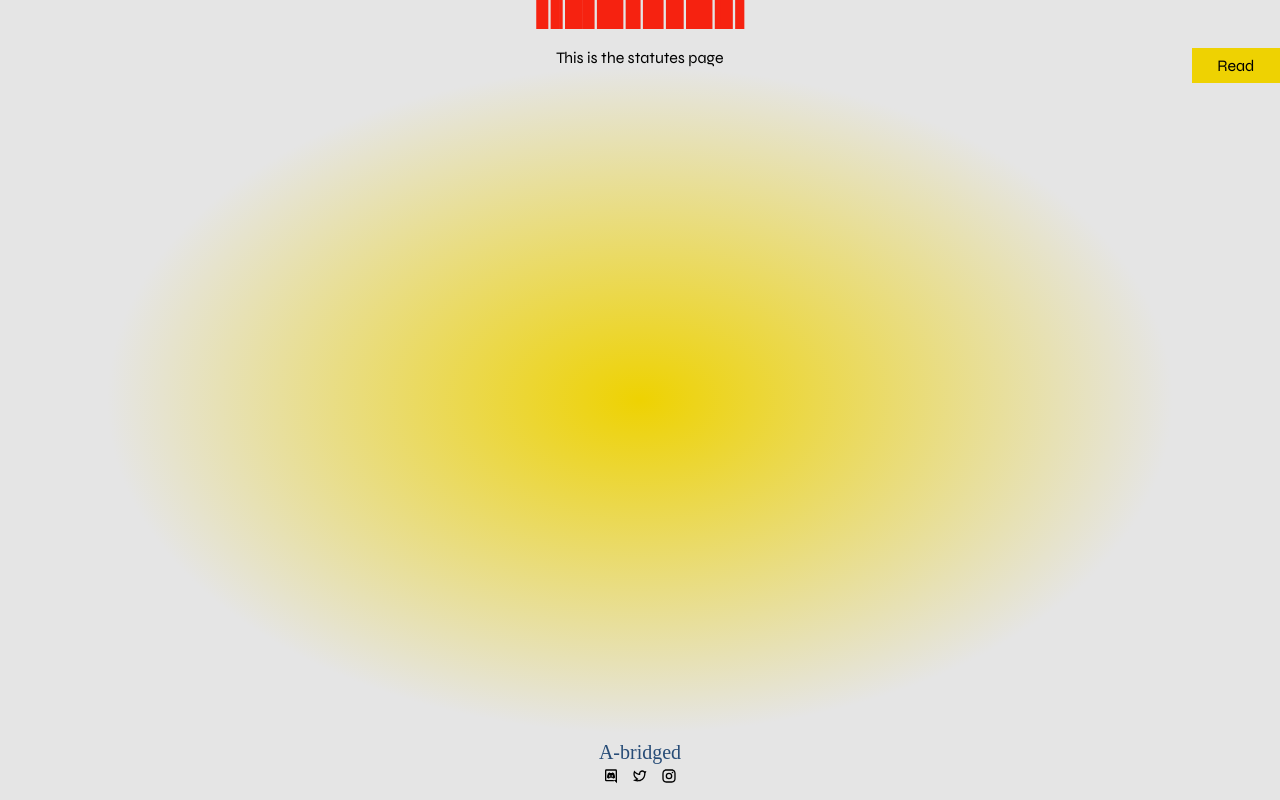
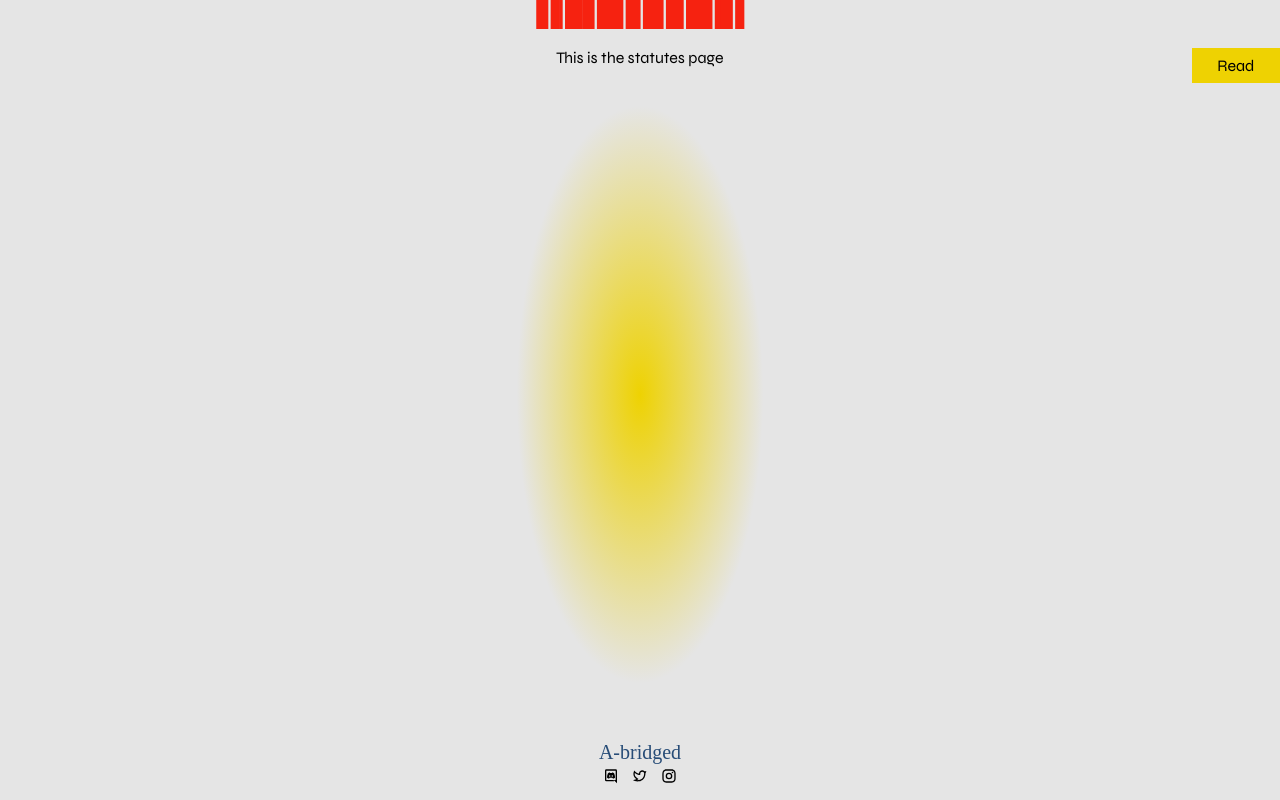
Before and after one commit to syahshiimi/a-bridged, a React (Create React App) app: page /statutes in a window 1280 px wide. Built offline with nearby package versions, Linux system fonts and the light colour scheme.

Commit message:
styling updates

```diff
--- a/src/App.js
+++ b/src/App.js
@@ -36,12 +36,6 @@ const AppWrapper = styled.main`
     "nav"
     "body"
     "footer";
-  background: radial-gradient(
-      41.63% 41.63% at 50% 50%,
-      #eed202 0%,
-      #e5e5e5 100%
-    )
-    /* warning: gradient uses a rotation that is not supported by CSS and may not behave as expected */;
 `;
 
 const HeaderWrapper = styled.header`
@@ -52,9 +46,16 @@ const NavWrapper = styled.nav`
 `;
 
 const BodyWrapper = styled.article`
+  max-width: 100vw;
   grid-area: body;
   padding: 0vh 5vw;
   display: flex;
+  background: radial-gradient(
+      41.63% 41.63% at 50% 50%,
+      #eed202 0%,
+      #e5e5e5 100%
+    )
+    /* warning: gradient uses a rotation that is not supported by CSS and may not behave as expected */;
 `;
 
 const FooterWrapper = styled.footer`
--- a/src/assets/css/index.css
+++ b/src/assets/css/index.css
@@ -113,6 +113,7 @@ code {
 html {
   height: 100%;
   width: 100%;
+  overflow-y: overlay;
 }
 
 /* Mobile Defaults */
@@ -173,17 +174,20 @@ a {
   display: flex;
   flex-direction: column;
   justify-content: center;
-  padding: 3vh 5vw;
   position: fixed;
   top: 25%;
+  width: 100%;
+  padding: 3vh 0vw;
 }
 
 .c-navbar__modal > ul {
+  padding: 0vh 5vw;
   margin: 1vh 0vw;
   list-style: none;
 }
 .c-navbar__modal > ul > li > a {
   text-decoration: none;
+  font-family: 'Syne Mono';
 }
 
   .c-navbar__modalbutton {
--- a/src/components/navbar.js
+++ b/src/components/navbar.js
@@ -29,7 +29,6 @@ export default function Navbar() {
 
   return (
     <NavWrapper>
-      <div className="c-navbar">
       <button className="c-navbar__button" onClick={openModal}>
         <p className="c-navbar__text">Read</p>
       </button>
@@ -45,20 +44,15 @@ export default function Navbar() {
           Close
         </button>
       </Modal>
-      </div>
     </NavWrapper>
   );
 }
 
 const NavWrapper = styled.div`
   display: flex;
-  flex-direction: column;
+  justify-content: flex-end;
   width: 100vw;
 
-  .c-navbar {
-    display: flex;
-    justify-content: flex-end;
-  }
   .c-navbar__button {
     position: fixed;
     padding: 1vh 2vw;
```
Lines whose indentation alone changed are shown as unchanged.
